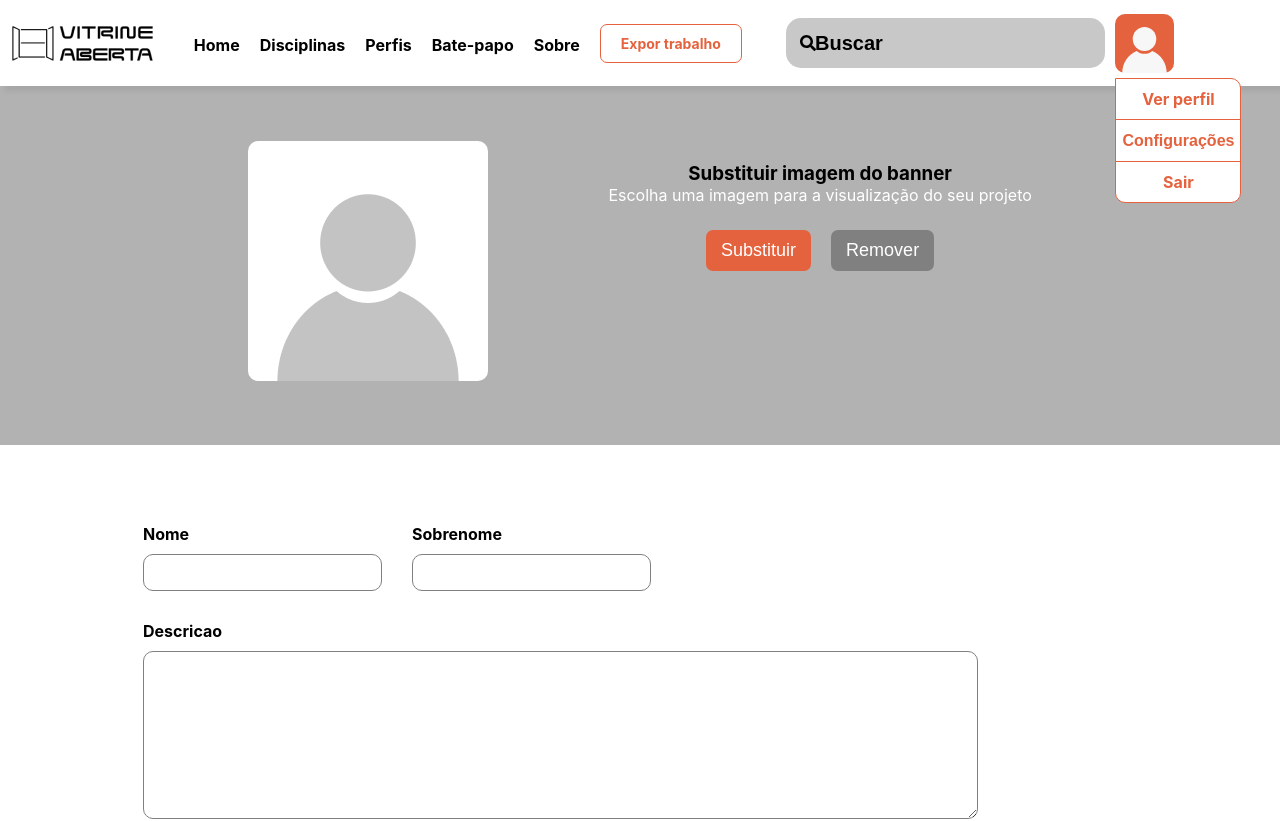
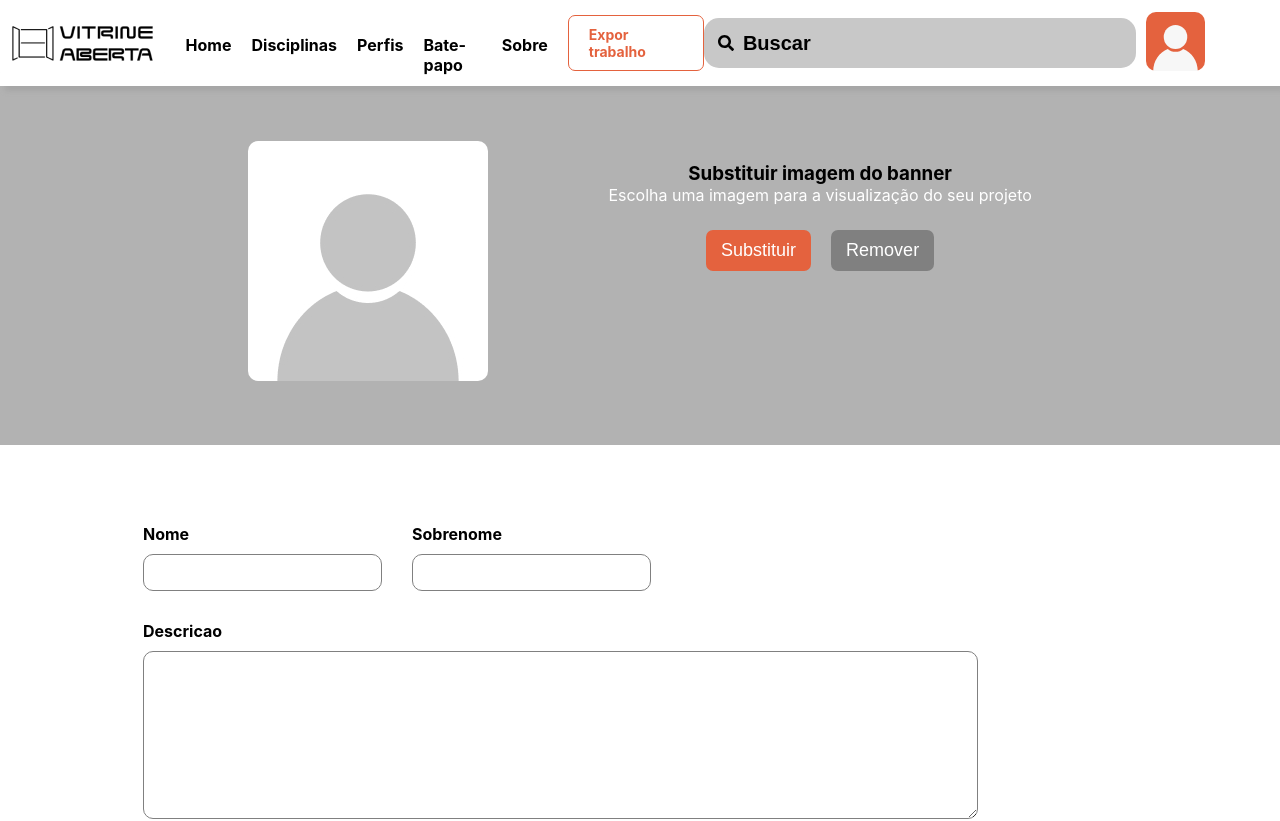
Before and after one commit to LuisGuilherme26/vitrine_aberta, a React (Create React App) app: page /perfil_editar in a window 1280 px wide. Shown: the top 821 px of the page. Built offline with nearby package versions, Linux system fonts and the light colour scheme.

Commit message:
atualizacoes do dropdown

```diff
--- a/src/App.css
+++ b/src/App.css
@@ -126,63 +126,55 @@ nav{
   cursor: pointer;
 }
 
-.user-dropdown{
-  display: flex;
-  flex-direction: column;
-}
-
-.user-dropdown img:hover{
-  cursor: pointer;
-}
-
-.user-dropdown-content{
- position: absolute;
- background-color: white;
-
- margin-top: 5%;
-
- border: 1px solid #E4623E;
- border-radius: 0px 10px 10px;
-
- display: block;
-}
-
-#userImg:hover .user-dropdown-content{
+.peril-drop{
+  position: relative;
+  display: inline-block;
+}
+
+.perfil-drop .drop-content{
   display: none;
-}
-
-
-.user-dropdown .user-dropdown-content ul{
-  display: flex;
-  flex-direction: column;
-
-  margin: 0px;
-}
-
-.user-dropdown .user-dropdown-content ul li{
-  color: #E4623E;
+  position: absolute;
+
+  background-color: white;
+  border: 2px solid #E4623E;
+  border-radius: 0px 10px 10px;
+}
+
+.perfil-drop img{
+  cursor: pointer;
+}
+
+.perfil-drop .drop-content ul{
+  display: flex;
+  flex-direction: column;
+
   text-align: center;
   margin: 0px;
+}
+
+.perfil-drop .drop-content ul li{
+  color: #E4623E;
   border-bottom: 1px solid #E4623E;
-}
-
-.user-dropdown .user-dropdown-content .user-dropdown-sair{
-  border: none;
-}
-
-.user-dropdown .user-dropdown-content ul li button{
+
+  width: 100%;
+  margin: 0px;
+
+  cursor: pointer;
+}
+
+.perfil-drop .drop-content ul li button{
   background: none;
   border: none;
 
   font-size: 16px;
-  font-weight: bold;
   color: #E4623E;
-
-  cursor: pointer;
-}
-
-.user-dropdown .user-dropdown-content ul li:hover{
-  cursor: pointer;
+  font-weight: bold;
+
+  cursor: pointer;
+}
+
+.perfil-drop:hover .drop-content{
+  display: block;
 }
 
 .disc-drop{
--- a/src/components/Navbar.jsx
+++ b/src/components/Navbar.jsx
@@ -128,21 +128,21 @@ const Navbar = () => {
                         </ul>
                         <Link className="link-route btn-expor" to="/exposicao">Expor trabalho</Link>
                     </div>
-                    <div className="nav-box" style={{ width: "30%", position: "relative", height: "45px"}}>
-                        <input type="text" placeholder="Buscar" style={{width:"100%"}}/>
+                    <div className="nav-box" style={{ width: "60%", position: "relative", height: "45px"}}>
+                        <input type="text" placeholder="Buscar" style={{width:"75%"}}/>
                         <FaSearch  style={{ height: "1.5rem", width: "1.5rem", position: "absolute", top: "50%", left: "10px", padding: "4px",
                     boxSizing: "border-box", transform: "translateY(-50%)"}}/>
                         <button onClick={openModal} className="btn-navbar" style={{display:"none"}}>Login</button>
-                    </div>
-                    <div className="nav-box">
-                        <div className="user-dropdown">
-                            <img src={userImg} alt="" id="userImg" />
-                            <div className="user-dropdown-content">
-                                <ul>
-                                    <li>Ver perfil</li>
-                                    <li><button onClick={openPerfilModal}>Configurações</button></li>
-                                    <li className="user-dropdown-sair">Sair</li>
-                                </ul>
+                        <div className="nav-box">
+                            <div className="perfil-drop">
+                                <img src={userImg} alt="" />
+                                <div className="drop-content">
+                                    <ul>
+                                        <li>Ver perfil</li>
+                                        <li><button onClick={openPerfilModal}>Configurações</button></li>
+                                        <li style={{borderBottom:"0px"}}>Sair</li>
+                                    </ul>
+                                </div>
                             </div>
                         </div>
                     </div>
```
